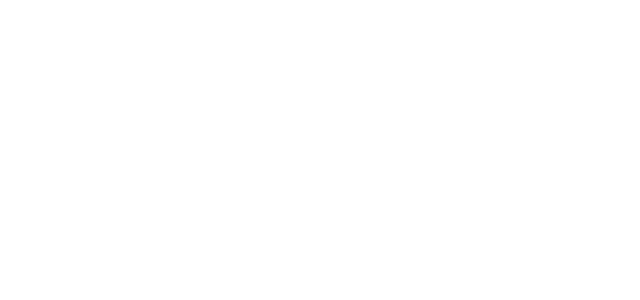
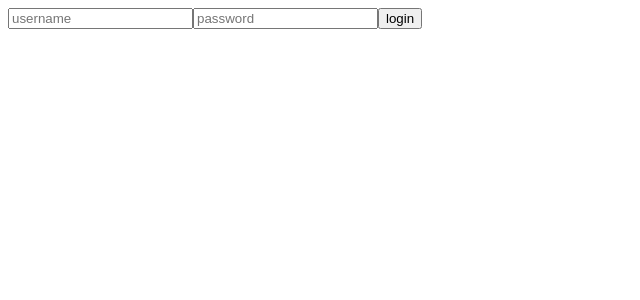
Before and after one commit to eins-chat/frontend, an Angular app: page /login in a window 1280 px wide. Shown: the top 300 px of the page, without its empty margins (0-640 px from the left). Built offline with nearby package versions, Linux system fonts and the light colour scheme.

Commit message:
move components, break routing :-( Co-authored-by: nkilders
<mail@nkilders.de>

```diff
--- a/src/app/app.component.html
+++ b/src/app/app.component.html
@@ -1,7 +1,8 @@
 <h1>Eins Chat</h1>
 <!-- This nav gives you links to click, which tells the router which route to use (defined in the routes constant in  AppRoutingModule) -->
-<input type="text" [(ngModel)]="this.content" />
+<!-- <input type="text" [(ngModel)]="this.content" />
 <input type="text" [(ngModel)]="this.author" />
 <input type="text" [(ngModel)]="this.receiver" />
 <button (click)="sendMessage()">send</button>
-<button (click)="connect()">connect</button>
+<button (click)="connect()">connect</button> -->
+<router-outlet></router-outlet>
--- a/src/app/app.component.ts
+++ b/src/app/app.component.ts
@@ -5,48 +5,5 @@ import { Component } from '@angular/core';
   styleUrls: ['./app.component.css'],
 })
 export class AppComponent {
-  content = 'eine nachricht';
-  author = 'a';
-  receiver = 'b';
   title = 'chat';
-  socket: WebSocket | null = null;
-
-  connect() {
-    this.socket = new WebSocket('ws://localhost:8080');
-    this.socket.onopen = () => {
-      console.log('[open] Connection established');
-      console.log('Sending to server');
-      let registerMessage = {
-        author: this.author,
-      };
-      if (this.socket) this.socket.send(JSON.stringify(registerMessage));
-    };
-    this.socket.onmessage = function (event) {
-      console.log(`[message] Data received from server: ${event.data}`);
-    };
-
-    this.socket.onclose = function (event) {
-      if (event.wasClean) {
-        console.log(
-          `[close] Connection closed cleanly, code=${event.code} reason=${event.reason}`
-        );
-      } else {
-        // e.g. server process killed or network down
-        // event.code is usually 1006 in this case
-        console.log('[close] Connection died');
-      }
-    };
-
-    this.socket.onerror = function (error) {
-      console.log(`[error]`);
-    };
-  }
-
-  sendMessage() {
-    const message = {
-      receiver: this.receiver,
-      content: this.content,
-    };
-    if (this.socket) this.socket.send(JSON.stringify(message));
-  }
 }
--- a/src/app/app.module.ts
+++ b/src/app/app.module.ts
@@ -32,6 +32,6 @@ const routes: Routes = [
     RouterModule.forRoot(routes),
   ],
   providers: [],
-  bootstrap: [AppComponent, RouterModule],
+  bootstrap: [LoginComponent],
 })
 export class AppModule {}
--- a/src/app/chat/chat.component.html
+++ b/src/app/chat/chat.component.html
@@ -1 +1,5 @@
-<p>chat works!</p>
+<input type="text" [(ngModel)]="this.content" />
+<input type="text" [(ngModel)]="this.author" />
+<input type="text" [(ngModel)]="this.receiver" />
+<button (click)="sendMessage()">send</button>
+<button (click)="connect()">connect</button>
--- a/src/app/chat/chat.component.ts
+++ b/src/app/chat/chat.component.ts
@@ -3,13 +3,54 @@ import { Component, OnInit } from '@angular/core';
 @Component({
   selector: 'app-chat',
   templateUrl: './chat.component.html',
-  styleUrls: ['./chat.component.css']
+  styleUrls: ['./chat.component.css'],
 })
 export class ChatComponent implements OnInit {
+  content = 'eine nachricht';
+  author = 'a';
+  receiver = 'b';
+  constructor() {}
 
-  constructor() { }
+  ngOnInit(): void {}
 
-  ngOnInit(): void {
+  socket: WebSocket | null = null;
+
+  connect() {
+    this.socket = new WebSocket('ws://localhost:8080');
+    this.socket.onopen = () => {
+      console.log('[open] Connection established');
+      console.log('Sending to server');
+      let registerMessage = {
+        author: this.author,
+      };
+      if (this.socket) this.socket.send(JSON.stringify(registerMessage));
+    };
+    this.socket.onmessage = function (event) {
+      console.log(`[message] Data received from server: ${event.data}`);
+    };
+
+    this.socket.onclose = function (event) {
+      if (event.wasClean) {
+        console.log(
+          `[close] Connection closed cleanly, code=${event.code} reason=${event.reason}`
+        );
+      } else {
+        // e.g. server process killed or network down
+        // event.code is usually 1006 in this case
+        console.log('[close] Connection died');
+      }
+    };
+
+    this.socket.onerror = function (error) {
+      console.log(`[error]`);
+    };
   }
 
+  sendMessage() {
+    const message = {
+      receiver: this.receiver,
+      content: this.content,
+    };
+    if (this.socket) this.socket.send(JSON.stringify(message));
+  }
 }
--- a/src/app/login/login.component.html
+++ b/src/app/login/login.component.html
@@ -1 +1,3 @@
-<p>login works!</p>
+<input type="text" [(ngModel)]="this.username" placeholder="username" />
+<input type="password" [(ngModel)]="this.password" placeholder="password" />
+<button (click)="login()">login</button>
--- a/src/app/login/login.component.ts
+++ b/src/app/login/login.component.ts
@@ -1,15 +1,18 @@
 import { Component, OnInit } from '@angular/core';
+import { Router } from '@angular/router';
 
 @Component({
   selector: 'app-login',
   templateUrl: './login.component.html',
-  styleUrls: ['./login.component.css']
+  styleUrls: ['./login.component.css'],
 })
 export class LoginComponent implements OnInit {
+  username: string = '';
+  password: string = '';
+  constructor(private router: Router) {}
 
-  constructor() { }
-
-  ngOnInit(): void {
+  ngOnInit(): void {}
+  login() {
+    this.router.navigate(['/chat', { token: 'alsoDasIstIhrHaus' }]);
   }
-
 }
--- a/src/app/register/register.component.html
+++ b/src/app/register/register.component.html
@@ -1,3 +1,3 @@
-<input type="text" [(ngModel)]="this.username" />
-<input type="password" [(ngModel)]="this.password" />
+<input type="text" [(ngModel)]="this.username" placeholder="username" />
+<input type="password" [(ngModel)]="this.password" placeholder="password" />
 <button (click)="register()">register</button>
```
